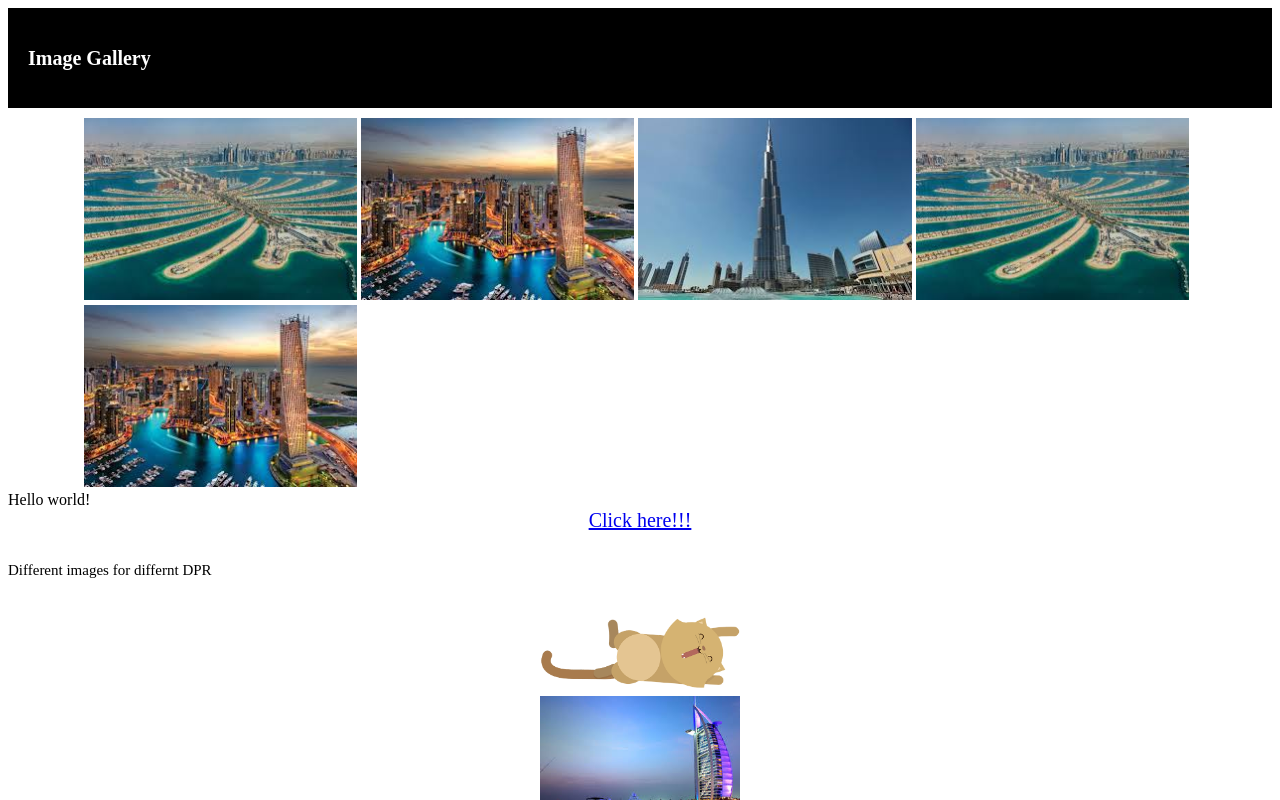
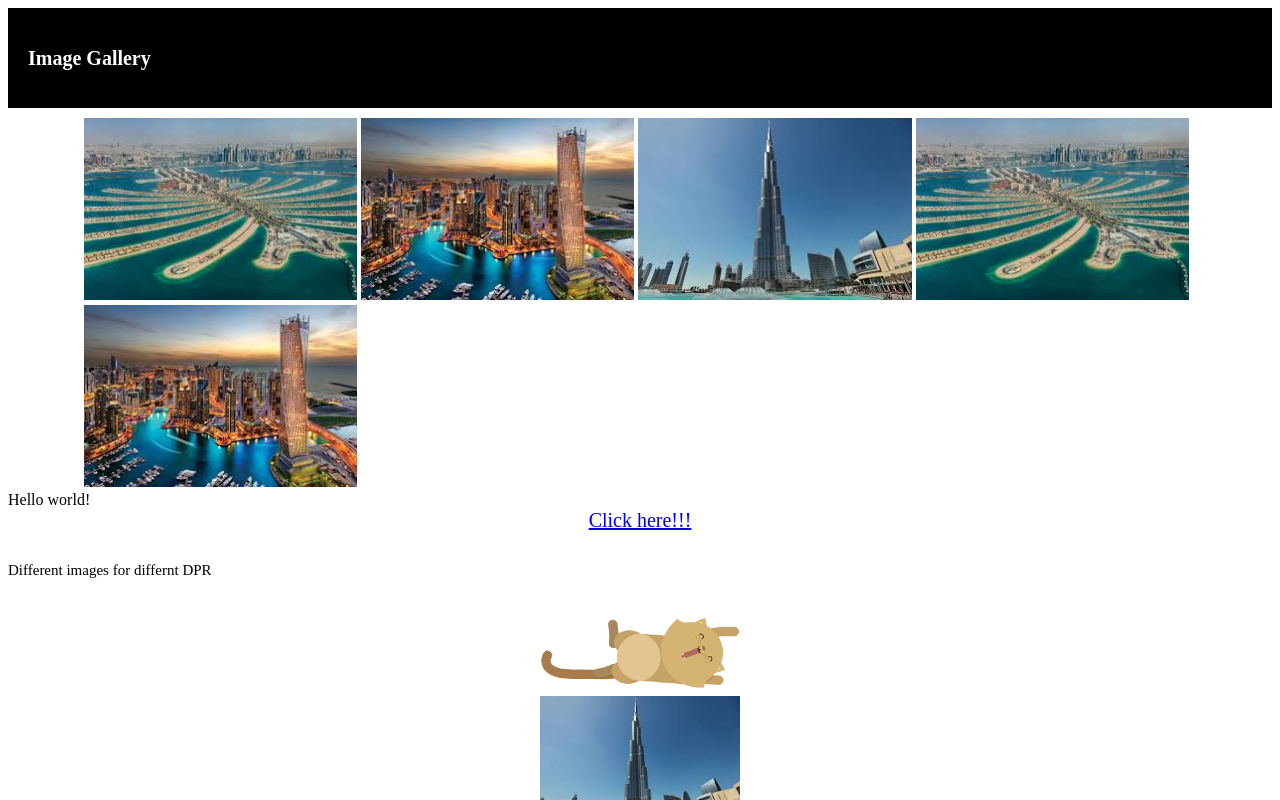
Before and after one commit to MahimaSusan/webpackSample, a plain HTML site: page index.html in a window 1280 px wide. Both pictures are taken after a click on the link "Click here!!!". Shown: the top 800 px of the page. Drawn offline with nearby package versions, Linux system fonts and the light colour scheme.

Commit message:
image fetch

```diff
--- a/bundle.js
+++ b/bundle.js
@@ -75,20 +75,8 @@ $("a").click(function() {
   $(".picture-section").css("display", "block");
 });
 window.onload = function() {
-          	 $("<span>Hello world!</span>").insertAfter(".gallery-section");
-          }
-
-// var myImage = document.querySelector('img');
-
-// fetch('./images/gallery-img-1.jpg')
-// .then(function(response) {
-//   return response.blob();
-// })
-// .then(function(myBlob) {
-//   var objectURL = URL.createObjectURL(myBlob);
-//     console.log("frjr");
-//   myImage.src = objectURL;
-// });
+  $("<span>Hello world!</span>").insertAfter(".gallery-section");
+}
 fetch('images.json')
   .then(
     function(response) {
@@ -97,33 +85,28 @@ fetch('images.json')
           response.status);
         return;
       }
-
-      // Examine the text in the response
       response.json().then(function(data) {
-        console.log(data);
-        data.images.forEach(function(obj) {
-          var img = new Image();
-          img.src = obj.bannerImg1;
-          img.setAttribute("class", "banner-img");
-          img.setAttribute("alt", "effy");
-          document.getElementById("img-container").appendChild(img);
-          $("#img-container").append("<div></div>")
-
+        $.each(data.gallerySection, function(index, item) {
+          $.each($(".picture-gallery-first"), function(def, dup) {
+            if (index == def) {
+              $(dup).attr("srcset", item.src);
+            }
+          });
         });
 
+        $.each(data.pictureSection, function(index, item) {
+          $.each($(".image-bottom"), function(def, dup) {
+            if (index == def) {
+              $(dup).attr("srcset", item.src);
+            }
+          });
+        });
       });
     }
   )
   .catch(function(err) {
     console.log('Fetch Error :-S', err);
   });
-//   data.images.forEach( function(obj) {
-//   var img = new Image();
-//   img.src = obj.bannerImg1;
-//   img.setAttribute("class", "banner-img");
-//   img.setAttribute("alt", "effy");
-//   document.getElementById("img-container").appendChild(img);
-// });
 
 
 /***/ }),
--- a/images.json
+++ b/images.json
@@ -1,18 +1,25 @@
 {
-  "images": [{
-      "bannerImg1": "./images/gallery-img-1.jpg"
+	"gallerySection": [{
+		"src": "./images/gallery-img-3.jpg"
 	}, {
-      "bannerImg1": "./images/gallery-img-2.jpg"
+		"src": "./images/gallery-img-2.jpg"
 	}, {
-      "gallerySection": "./images/gallery-img-3.jpg"
+		"src": "./images/gallery-img-7.jpg"
 	}, {
-      "gallerySection": "./images/gallery-img-2.jpg"
+		"src": "./images/gallery-img-3.jpg"
 	}, {
-      "gallerySection": "./images/gallery-img-7.jpg"
+		"src": "./images/gallery-img-2.jpg"
+	}],
+	"pictureSection": [{
+		"src": "./images/gallery-img-3.jpg"
 	}, {
-      "gallerySection": "./images/gallery-img-3.jpg"
+		"src": "./images/gallery-img-2.jpg"
 	}, {
-      "gallerySection": "./images/gallery-img-2.jpg"
+		"src": "./images/gallery-img-7.jpg"
+	}, {
+		"src": "./images/gallery-img-3.jpg"
+	}, {
+		"src": "./images/gallery-img-2.jpg"
+	}]
+
 }
-  ]
-}
--- a/index.html
+++ b/index.html
@@ -16,28 +16,28 @@
   <section class="gallery-section">
     <a href="./html/subpage.html" class="img-link">
       <picture>
-        <source class="picture-gallery-first" media="(max-width: 480px)" srcset="./images/gallery-img-3.jpg">
+        <source class="picture-gallery-first" media="(max-width: 480px)" srcset="">
         <source media="(max-width: 767px)" srcset="./images/gallery-img-7.jpg">
         <img src="./images/gallery-img-2.jpg" alt="a cute kitten">
       </picture>
     </a>
     <picture>
-      <source media="(max-width: 480px)" srcset="./images/gallery-img-2.jpg">
+      <source class ="picture-gallery-first" media="(max-width: 480px)" srcset="">
       <source media="(max-width: 767px)" srcset="./images/gallery-img-3.jpg">
       <img src="./images/gallery-img-7.jpg" alt="a cute kitten">
     </picture>
     <picture>
-      <source media="(max-width: 480px)" srcset="./images/gallery-img-7.jpg">
+      <source class ="picture-gallery-first" media="(max-width: 480px)" srcset="">
       <source media="(max-width: 767px)" srcset="./images/gallery-img-2.jpg">
       <img src="./images/gallery-img-3.jpg" alt="a cute kitten">
     </picture>
     <picture>
-      <source media="(max-width: 480px)" srcset="./images/gallery-img-3.jpg">
+      <source class ="picture-gallery-first" media="(max-width: 480px)" srcset="">
       <source media="(max-width: 767px)" srcset="./images/gallery-img-7.jpg">
       <img src="./images/gallery-img-2.jpg" alt="a cute kitten">
     </picture>
     <picture>
-      <source media="(max-width: 480px)" srcset="./images/gallery-img-2.jpg">
+      <source class ="picture-gallery-first" media="(max-width: 480px)" srcset="">
       <source media="(max-width: 767px)" srcset="./images/gallery-img-3.jpg">
       <img src="./images/gallery-img-7.jpg" alt="a cute kitten">
     </picture>
@@ -50,9 +50,9 @@
     <p class="head">Different images for differnt DPR</p>
     <picture class="banner-section" id="img-container">
       <img src="./images/kitten-large.png" srcset="./images/kitten-large.png 1x, ./images/kitten-medium.png 2x, ./images/kitten-small.png 3x">
+      <img class="image-bottom" src="">
+      <img class="image-bottom" src="">
     </picture>
-<!--         <div class="banner-section" id="img-container">
-    </div> -->
   </section>
   <footer></footer>
   <script>
```
Also changed, not shown: content.js (+15 -32 lines). Lines whose indentation alone changed are shown as unchanged.
